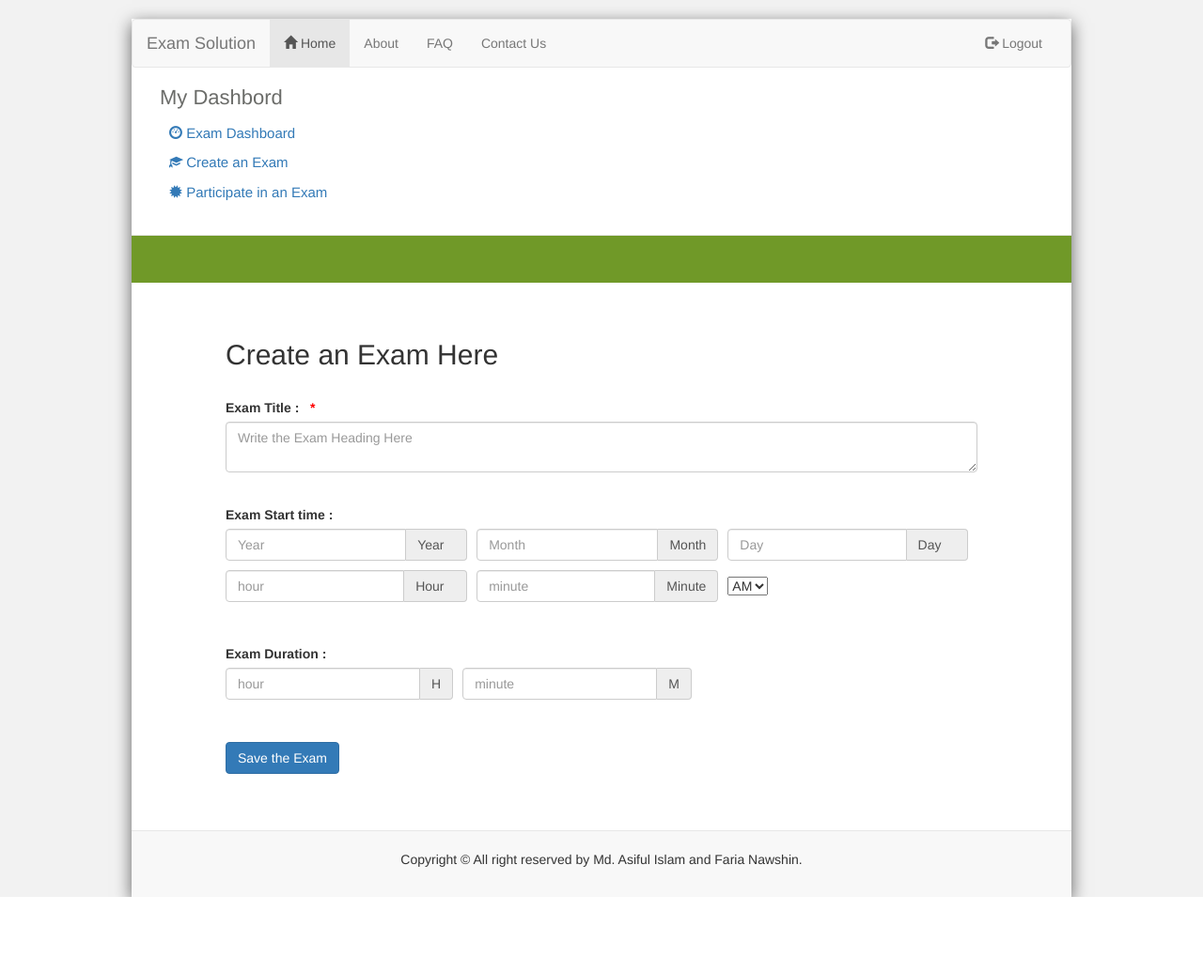
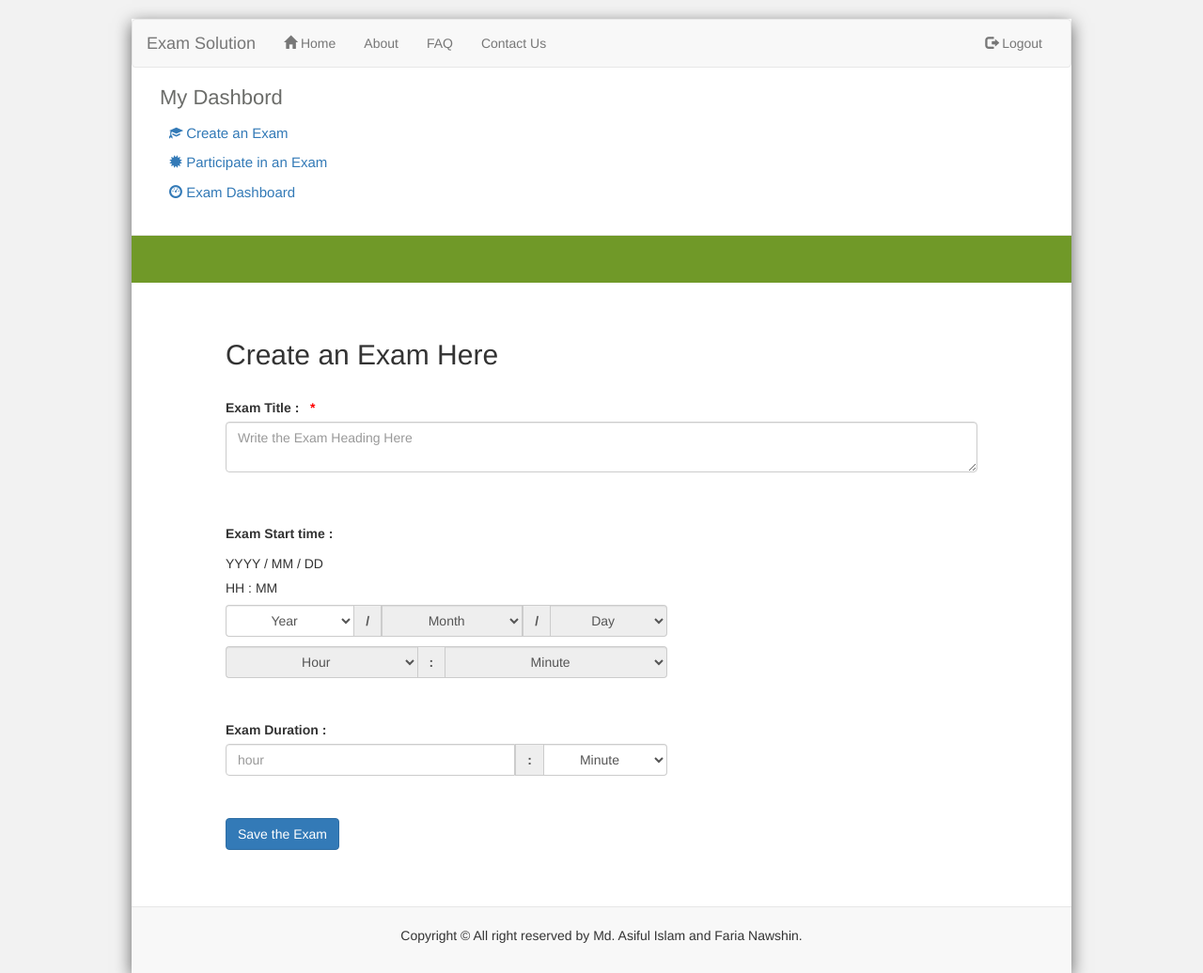
Before and after one commit to sifath/OnlineExamTakingSystem, a PHP site: page /createExam.php in a window 1280 px wide. Shown: the whole page at 94% size. Before the commit the page ends 955 px from the top, so only its background shows below. Run offline with PHP 8.4, Linux system fonts and the light colour scheme; the visitor is signed in with stand-in values (Sample User, id 1).

Commit message:
time selection completed

```diff
--- a/createExam.php
+++ b/createExam.php
@@ -2,7 +2,7 @@
 <?php
   session_start();
   require 'php/DBConnection.php';
-
+  require 'php/phpGeneral.php';
   if(!isset($_SESSION["currentUser"]))
   {
     header("Location: .");
@@ -31,76 +31,96 @@
     <br><br>
     <h2>Create an Exam Here</h2>
 
-      <form>
+      <form role="form">
             <br>
               <div class="form-group">
                 <label for="examName">Exam Title :&nbsp;&nbsp;&nbsp;<span style="color:red"><b>*</b></span></label>
 
                 <textarea id="examName" name="examName" class="resizeable form-control" placeholder="Write the Exam Heading Here" required></textarea>
               </div>
-              <br>
+              <br><br>
               <div class="form-group">
-                <label for="inputTime">Exam Start time :</label>
-                <table id="inputTime">
+                <label for="examStartTimeT">Exam Start time :</label>
+                <table id="examStartTimeT">
                   <tr>
-                    <td>
-                      <div class = "input-group">
-                        <input id="year" type="number" class="form-control col-sm-6" name="year" value="" placeholder="Year">
-                        <span class = "input-group-addon">Year&nbsp;&nbsp;&nbsp;</span>
-                      </div>
-                    </td>
-                    <td>
-                      <div class = "input-group">
-                        <input id="month" type="number" class="form-control col-sm-6" name="month" value="" placeholder="Month">
-                        <span class = "input-group-addon">Month</span>
-                      </div>
-                    </td>
-                    <td>
-                      <div class = "input-group">
-                        <input id="day" type="number" class="form-control col-sm-6" name="day" value="" placeholder="Day">
-                        <span class = "input-group-addon">Day&nbsp;&nbsp;&nbsp;&nbsp;</span>
-                      </div>
-                    </td>
+                     <h5>YYYY / MM / DD </h5>
+                     <h5>HH : MM </h5>
+                  </tr>
+                  <tr>
+                    <td class = "input-group">
+
+                        <select id="year" class="form-control input-group-addon fcChange" onchange="yearChanged()">
+
+                        <?php
+                            $currentYear = date("Y");
+                            echo '<option>Year</option>';
+                             for($year = $currentYear ; $year <= $currentYear+10; $year++)
+                              {
+                                 echo '<option>'.$year.'</option>';
+                              }
+
+                           ?>
+                        </select>
+
+                        <span class="input-group-addon "><b>/</b></span>
+                        <select id="month" class="form-control input-group-addon fcChange" onchange="monthChanged()" disabled>
+                           <option>Month</option>
+                           <?php
+                             for($month = 1 ; $month <= 12; $month++)
+                              {
+                                 echo '<option>'.$month.'</option>';
+                             }
+                           ?>
+                        </select>
+                        <span class="input-group-addon"><b>/</b></span>
+                        <select id="day" class="form-control input-group-addon fcChange" onchange="dayChanged()" disabled>
+                           <option>Day</option>
+                        </select>
+                     </td>
                   </tr>
 
                   <tr>
-                    <td>
-                      <div class = "input-group">
-                        <input id="hour" type="number" class="form-control" name="hour" value="" placeholder="hour">
-                        <span class = "input-group-addon">Hour&nbsp;&nbsp;&nbsp;</span>
-                      </div>
-                    </td>
-                    <td>
-                     <div class = "input-group">
-                        <input id="minute" type="number" class="form-control" name="minute" value="" placeholder="minute">
-                        <span class = "input-group-addon">Minute</span>
-                     </div>
-                    </td>
-                    <td>
-                      <select name="amPm">
+                    <td class = "input-group">
+
+                        <select id="hour" class="form-control input-group-addon fcChange" onchange="hourChanged()" disabled>
+                           <option>Hour</option>
+
+                           <?php
+                             for($hour = 0 ; $hour <= 23; $hour++)
+                              {
+                                 echo '<option>'.$hour.'</option>';
+                             }
+                           ?>
+                        </select>
+                        <span class="input-group-addon "><b>:</b></span>
+                        <select id="minute" class="form-control input-group-addon  fcChange" disabled>
+                           <option>Minute</option>
+                        </select>
+                        <!--
+                        <span class="input-group-addon "><b>:</b></span>
+                     <select id="amPm" class="form-control input-group-addon fcChange">
                         <option>AM</option>
                         <option>PM</option>
-                      </select>
+                      </select> -->
+
                     </td>
                   </tr>
                 </table>
 
               </div>
+
               <br>
-              <label for="duration">Exam Duration : </label>
               <div class="form-group">
+               <label for="duration">Exam Duration : </label>
                 <table id= "duration">
                    <tr>
                      <td>
                         <div class = "input-group">
-                           <input id="durationHour" type="number" class="form-control" name="durationHour" value="" placeholder="hour">
-                           <span class = "input-group-addon">H</span>
-                        </div>
-                     </td>
-                     <td>
-                        <div class = "input-group">
-                           <input id="durationMinute" type="number" class="form-control" name="durationMinute" value="" placeholder="minute">
-                           <span class = "input-group-addon">M</span>
+                           <input id="durationHour" type="number" class="form-control fcChange" name="durationHour" value="" placeholder="hour">
+                           <span class = "input-group-addon"><b>:</b></span>
+                           <select id="durationMinute" class="form-control input-group-addon fcChange">
+                              <option>Minute</option>
+                           </select>
                         </div>
                      </td>
                    </tr>
@@ -120,6 +140,9 @@
 
 	</div>
 	<!--fluid container-->
+
+
+<script type="text/javascript" src="js/javascriptGeneral.js"></script>
   <script type="text/javascript" src="js/ajax.js"></script>
   <script type="text/javascript" src="js/jqueryHelper.js"></script>
 
--- a/css/mainLayout.css
+++ b/css/mainLayout.css
@@ -151,14 +151,26 @@ footer div{
 }
 
 /* ------------------------ CreateExam.php-------------------------*/
+
+
+.fcChange{
+    color:#555;
+    background-color: #fff;
+    border:1px solid #ccc;
+}
+
+
 #createExam{
     width: 80%;
     margin: auto;
 }
 
+#examStartTimeT , #duration{
+    width: 60%;
+    //margin:auto;
+}
 
-
-#inputTime td, #duration td{
+#examStartTimeT td, #duration td{
     padding-right: 10px;
     padding-bottom: 10px;
 }
@@ -171,9 +183,8 @@ footer div{
         margin: auto;
     }
 
-
-    #inputTime td, #duration td{
-        float:left;
-    }
+    #examStartTimeT , #duration{
+    width: 100%;
+}
 }
 /* ------------------------ CreateExam.php End-------------------------*/
--- a/js/ajax.js
+++ b/js/ajax.js
@@ -210,6 +210,7 @@ function signup()
 
 function saveTheExam()
 {
+
 	var examName = document.getElementById('examName').value;
 	var year = document.getElementById('year').value;
 	var month = document.getElementById('month').value;
@@ -220,11 +221,34 @@ function saveTheExam()
 	var durationHour = document.getElementById('durationHour').value;
 	var durationMinute = document.getElementById('durationMinute').value;
 
+	var errorMessage = "";
+
 	if(!examName)
 	{
-		document.getElementById('saveExamError').innerHTML = "Red colored Field is Required !";
-		return null;
+		document.getElementById('examName').style.borderColor  = "red";
+		errorMessage = "Exam Tile is Required !<br>";
 	}
+
+	if(year || month || hour || minute)
+	{
+
+		if(new Date().getFullYear() < year)
+		{
+			document.getElementById('year').style.borderColor  = "red";
+			errorMessage = "You can not set an exam time in a past time!<br>";
+		}
+
+		if(month<1 || month>12)
+		{
+			document.getElementById('month').style.borderColor  = "red";
+			errorMessage = "Month is not valid!<br>";
+		}
+
+
+
+	}
+
+
 
 	if((!year)||(year < 2001)||(year >2020))
 	{
@@ -268,6 +292,10 @@ function saveTheExam()
 		return null;
 	}
 
+
+	//document.getElementById('saveExamError').innerHTML =
+
+
 	var url = "php/ajaxRequestHandle.php";
 	var data = 'saveTheExam=true'+'&examName='+examName+'&year='+year+'&month='+month+'&day='+day+'&hour='+hour+'&minute='+minute+'&amPm='+amPm+'&durationHour='+durationHour+'&durationMinute='+durationMinute;
 
@@ -304,3 +332,6 @@ function saveTheExam()
 		}
 	}
 }
+
+
+//-----------------End of saveTheExam()------------------------------
--- a/js/jqueryHelper.js
+++ b/js/jqueryHelper.js
@@ -1,4 +1,4 @@
-
+/*
 $(".resizeable").change(function(){
     if()
     {
@@ -12,3 +12,5 @@ $(".resizeable").change(function(){
 $(".resizeable").scroll(function(){
 
 });
+
+*/
--- a/layout/header.php
+++ b/layout/header.php
@@ -12,7 +12,7 @@
 
             <div class="collapse navbar-collapse" id="myNavbar">
               <ul class="nav navbar-nav">
-                <li class="active"><a href="."><span class="glyphicon glyphicon-home"></span> Home</a></li>
+                <li><a href="."><span class="glyphicon glyphicon-home"></span> Home</a></li>
 
                 <li><a href="#">About</a></li>
                 <li><a href="#">FAQ</a></li>
@@ -57,9 +57,9 @@
         <h3>My Dashbord</h3>
         <div>
           <ul clas="row">
-            <li><span class="glyphicon glyphicon-dashboard"></span><a href="#"> Exam Dashboard</a></li>
             <li><span class="glyphicon glyphicon-education"></span><a href="createExam.php"> Create an Exam</a></li>
             <li><span class="glyphicon glyphicon-certificate"></span><a href="#"> Participate in an Exam</a></li>
+            <li><span class="glyphicon glyphicon-dashboard"></span><a href="#"> Exam Dashboard</a></li>
           </ul>
         </div>
         <br>
--- a/php/phpGeneral.php
+++ b/php/phpGeneral.php
@@ -0,0 +1,4 @@
+
+<?php
+
+?>
```
Also changed, not shown: js/javascriptGeneral.js (added, +209 -0 lines).
